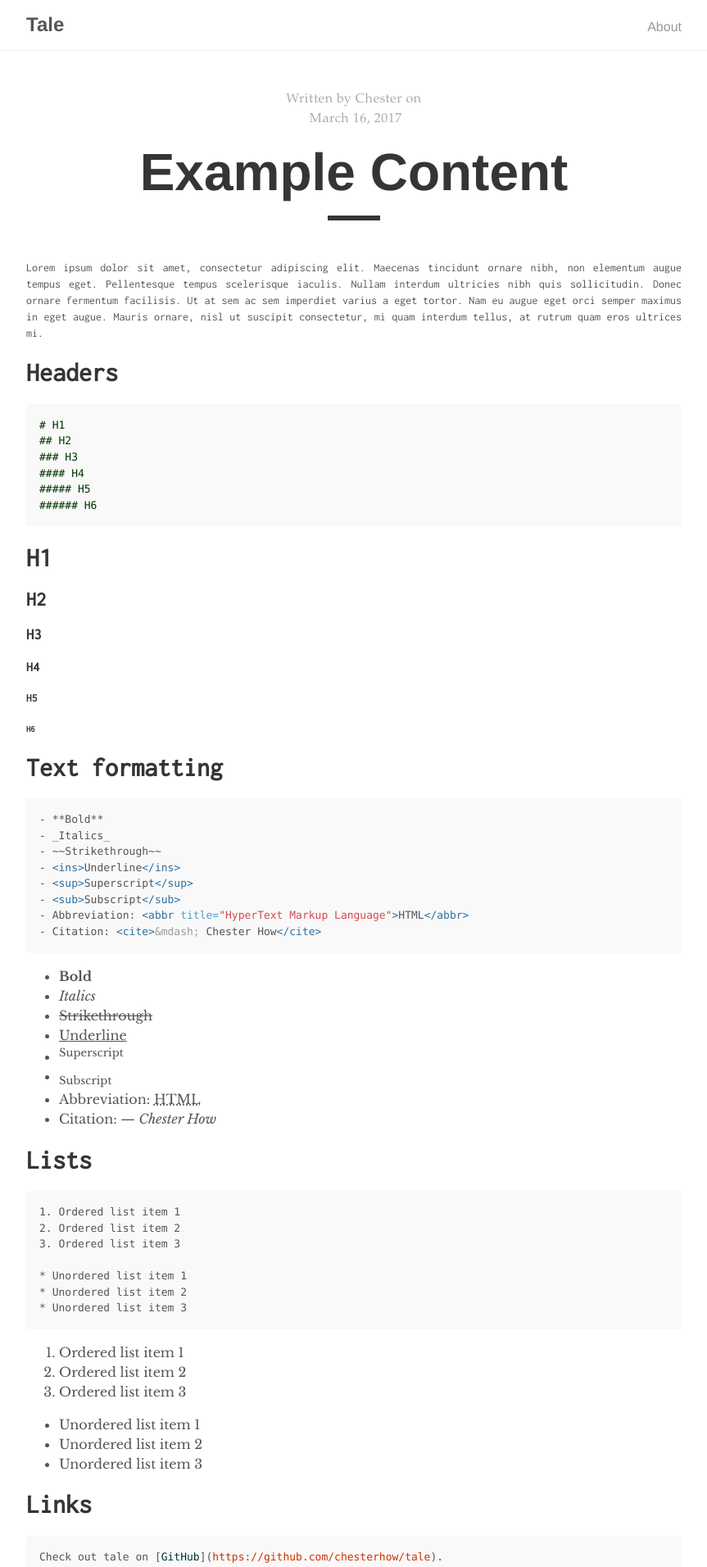
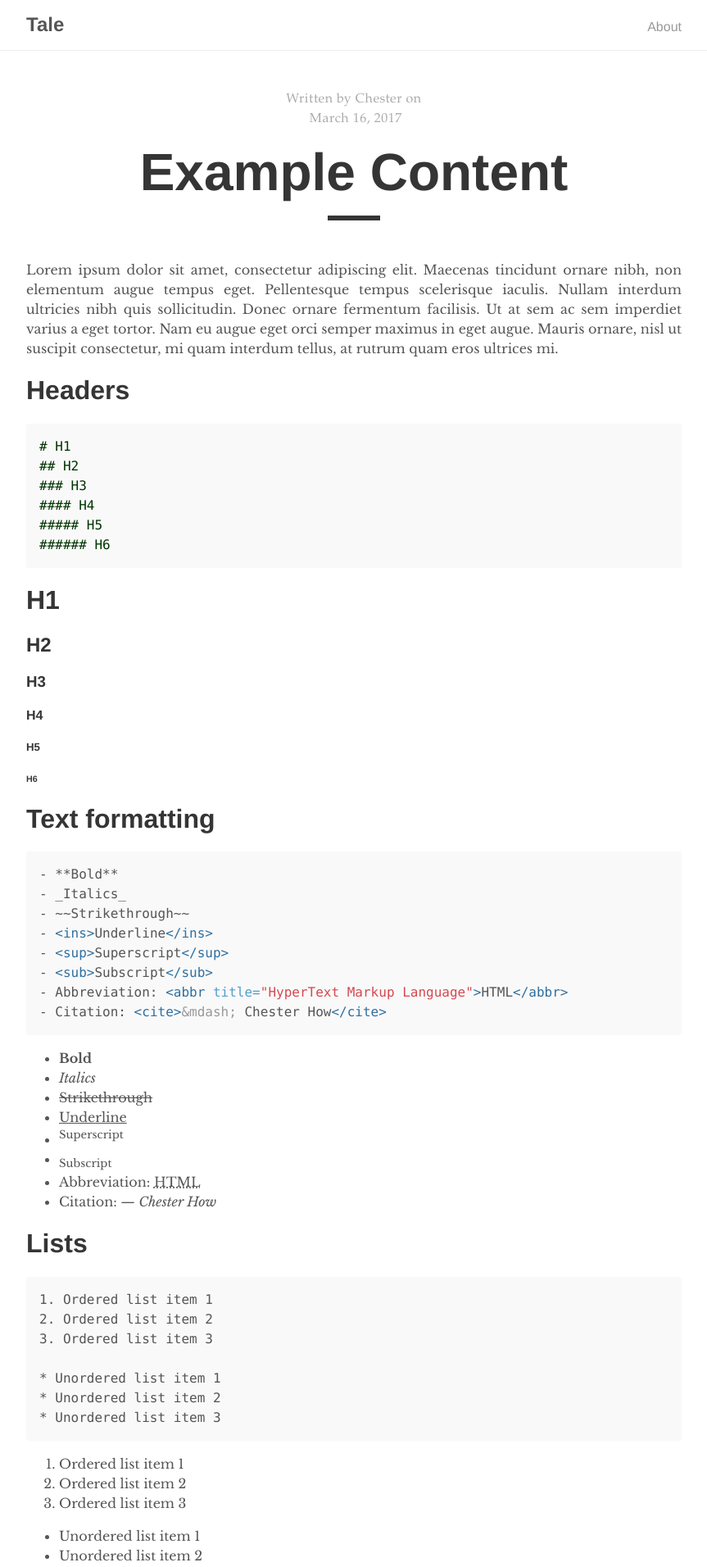
Before and after one commit to schdck/schdck.github.io.theme, a Jekyll site: the page built from _posts/2017-03-16-example-content.md, in a window 1280 px wide. Shown: the top 1912 px of the page at 82% size, without its empty margins (208-1071 px from the left). Built offline with Jekyll 4.4.1, drawn with Linux system fonts in a browser that asks for light colours.

Commit message:
Revert font changes

```diff
--- a/_sass/tale/_post.scss
+++ b/_sass/tale/_post.scss
@@ -21,13 +21,6 @@
     display: block;
     margin: 0 auto 3rem;
     width: 4rem;
-  }
-
-  &-content {
-    h1, h2, h3, h4, h5, h6 { font-family: Inconsolata; font-style: normal; font-variant: normal; }
-    p { font-family: Inconsolata; font-size: 14px; font-style: normal; font-variant: normal; font-weight: 400; line-height: 20px; }
-    blockquote { font-family: Inconsolata; font-size: 21px; font-style: normal; font-variant: normal; font-weight: 400; line-height: 30px; }
-    pre { font-family: Inconsolata; font-size: 13px; font-style: normal; font-variant: normal; font-weight: 400; line-height: 18.5714px; }
   }
 
   p {
--- a/_sass/tale/_variables.scss
+++ b/_sass/tale/_variables.scss
@@ -10,6 +10,7 @@ $blue: #4a9ae1;
 $shadow-color: rgba(0, 0, 0, .2);
 $code-color: #bf616a;
 
+// Inconsolata; font-style: normal; font-variant: normal;
 // Fonts
 $serif-primary: 'Libre Baskerville', 'Times New Roman', Times, serif;
 $serif-secondary: Palatino, 'Palatino LT STD', 'Palatino Linotype', 'Book Antiqua', 'Georgia', serif;
```
